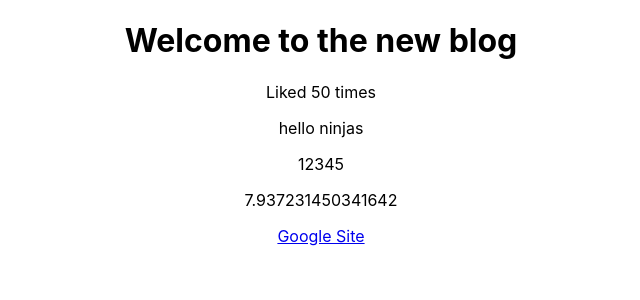
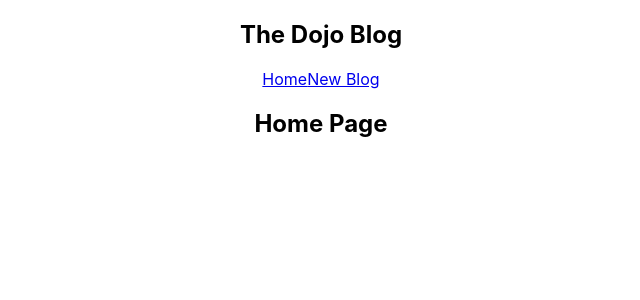
Before and after one commit to DonAlahakoon/dojo-blog-react, a React (Create React App) app: page / in a window 1280 px wide. Shown: the top 300 px of the page, without its empty margins (319-959 px from the left). Built offline with nearby package versions, Linux system fonts and the light colour scheme.

Commit message:
Multiple components

```diff
--- a/src/App.js
+++ b/src/App.js
@@ -1,23 +1,17 @@
 import './App.css';
+import Navbar from './Navbar';
+import Home from './Home';
 
 function App() {
-  const title = 'Welcome to the new blog';
-  const likes = 50;
-  const person = { name: 'yoshi', age: 30 };// cannot be rendered directly in JSX
-  const link = "http://www.google.com";
+  return (
+    <div className="App">
+      <Navbar />
+      <div className="content">
+      <Home />
+      </div>
 
 
-  return (
-    <div className="App">
-      <div className="content">
-        <h1>{title}</h1>
-        <p>Liked {likes} times</p>
-        <p>{"hello ninjas"}</p>
-        <p>{[1,2,3,4,5]}</p>
-        <p>{Math.random()*10}</p>
 
-        <a href={link}>Google Site</a>
-      </div>
     </div>
   );
 }
--- /dev/null
+++ b/src/Home.js
@@ -0,0 +1,9 @@
+const Home = () => {
+    return (
+        <div className="home">
+            <h2>Home Page</h2>
+        </div>
+      );
+}
+
+export default Home;
--- /dev/null
+++ b/src/Navbar.js
@@ -0,0 +1,13 @@
+const Navbar = () => {
+    return (
+        <nav className="navbar">
+            <h1>The Dojo Blog</h1>
+            <div className="links">
+                <a href="/">Home</a>
+                <a href="/create">New Blog</a>
+            </div>
+        </nav>
+     );
+}
+
+export default Navbar;
```
